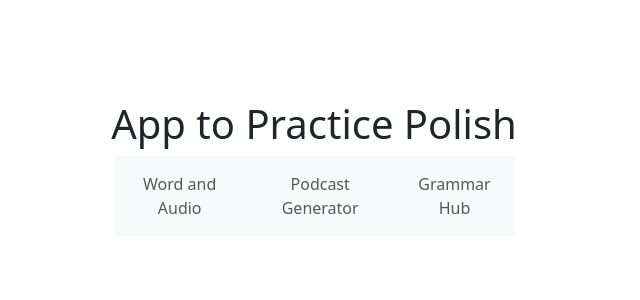
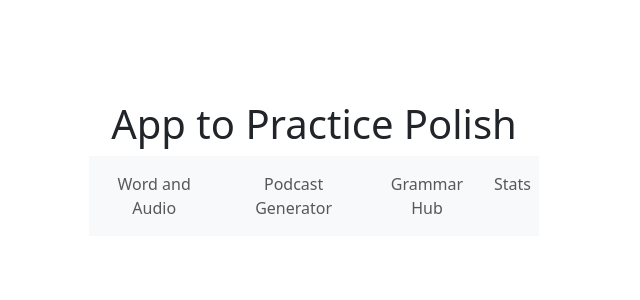
Before and after one commit to jasonph2/polish-passion-project, a React (Vite) app in the folder client/: page / in a window 1280 px wide. Shown: the top 300 px of the page, without its empty margins (326-966 px from the left). Built offline with nearby package versions, Linux system fonts and the light colour scheme.

Commit message:
updates to add statistics display

```diff
--- a/client/src/App.css
+++ b/client/src/App.css
@@ -14,7 +14,7 @@
   justify-content: space-around;
   background-color: #f0f0f0;
   padding: 10px;
-  width: 400px;
+  width: 450px;
   margin: 0 auto;
   margin-bottom: 20px;
 }
--- a/client/src/App.jsx
+++ b/client/src/App.jsx
@@ -8,6 +8,7 @@ import { WordEntry } from './components/WordEntry';
 import PodcastHistoryTable from './components/PodcastHistoryTable';
 import { GrammarSubmission } from './components/GrammarSubmission';
 import GTable from './components/GrammarTable';
+import MonthlyListeningGraph from './components/MonthlyGraph';
 
 const WordAndAudioTab = () => (
   <>
@@ -27,6 +28,12 @@ const GrammarTab = () => (
   <>
     <GrammarSubmission />
     <GTable />
+  </>
+)
+
+const StatsTab = () => (
+  <>
+    <MonthlyListeningGraph />
   </>
 )
 
@@ -50,6 +57,9 @@ function App() {
                   <Nav.Link as={NavLink} to="/grammar-hub" activeClassName="active">
                       Grammar Hub
                   </Nav.Link>
+                  <Nav.Link as={NavLink} to="/stats" activeClassName="active">
+                      Stats
+                  </Nav.Link>
               </Nav>
           </Navbar.Collapse>
       </Navbar>
@@ -59,6 +69,7 @@ function App() {
           <Route path="/podcast-generator" element={<PodcastTab />} />
           <Route path="/word-and-audio" element={<WordAndAudioTab />} />
           <Route path="/grammar-hub" element={<GrammarTab />} />
+          <Route path="/stats" element={<StatsTab />} />
         </Routes>
       </div>
     </Router>
--- /dev/null
+++ b/client/src/components/MonthlyGraph.jsx
@@ -0,0 +1,12 @@
+import React from 'react';
+
+const MonthlyListeningGraph = () => {
+    return (
+        <div>
+            <h2>Monthly Listening Time</h2>
+            <img src="http://localhost:5000/getmonthlygraph" />
+        </div>
+    )
+  };
+
+  export default MonthlyListeningGraph;
```
Also changed, not shown: 1 other file (tests, documents, lock files or other folders).
